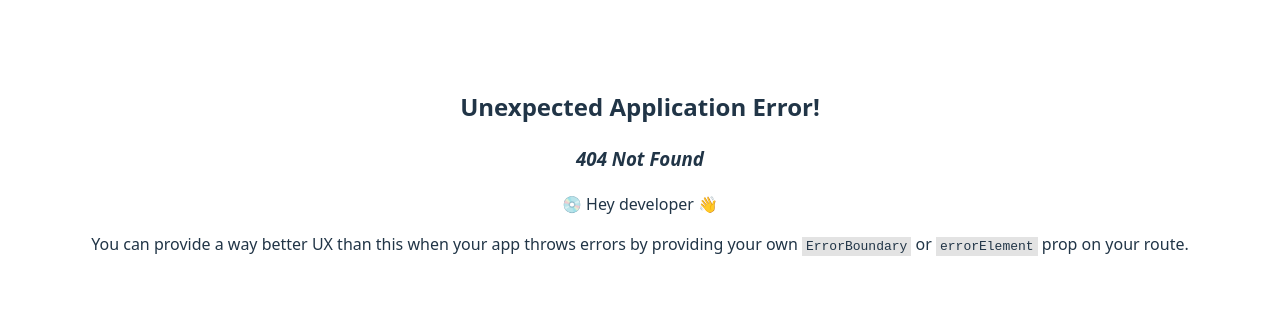
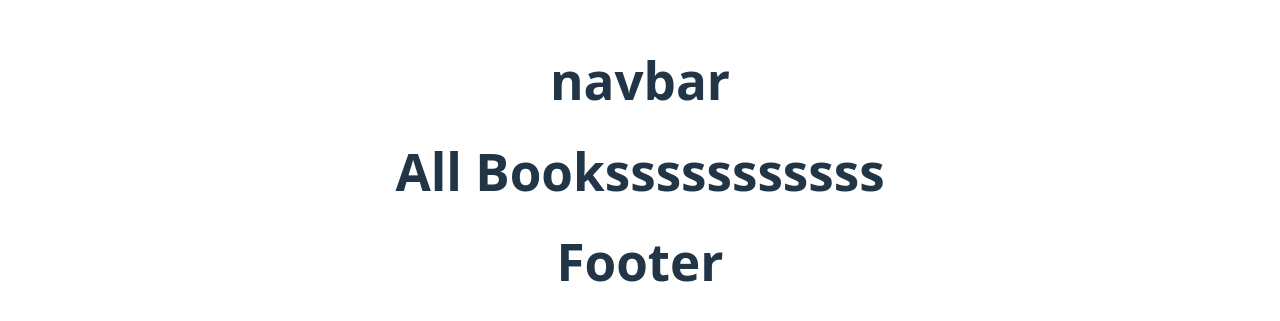
Before and after one commit to asik247/book-vibe, a React (Vite) app: page /books in a window 1280 px wide. Before the commit this address had no page. Shown: the part 229-550 px from the top of the page. Built offline with nearby package versions, Linux system fonts and the light colour scheme.

Commit message:
anoter commit this repo

```diff
--- a/src/Components/Books/Books.jsx
+++ b/src/Components/Books/Books.jsx
@@ -3,7 +3,7 @@ import React from 'react';
 const Books = () => {
     return (
         <div>
-            <h1>All Books</h1>
+            <h1>All Booksssssssssss</h1>
         </div>
     );
 };
--- a/src/Routes/Routes.jsx
+++ b/src/Routes/Routes.jsx
@@ -1,13 +1,17 @@
 import { createBrowserRouter } from "react-router";
 import Root from "../Root/Root";
 import Home from "../Components/Home/Home";
+import Books from "../Components/Books/Books";
+
 
 const router = createBrowserRouter([
     {
-        path:"/",
-        Component:Root,
-        children:[
-            {index:true,Component:Home},
+        path: "/",
+        Component: Root,
+        children: [
+            { index: true, Component: Home },
+            {path:'/books',Component:Books}
+
 
         ]
 
```
